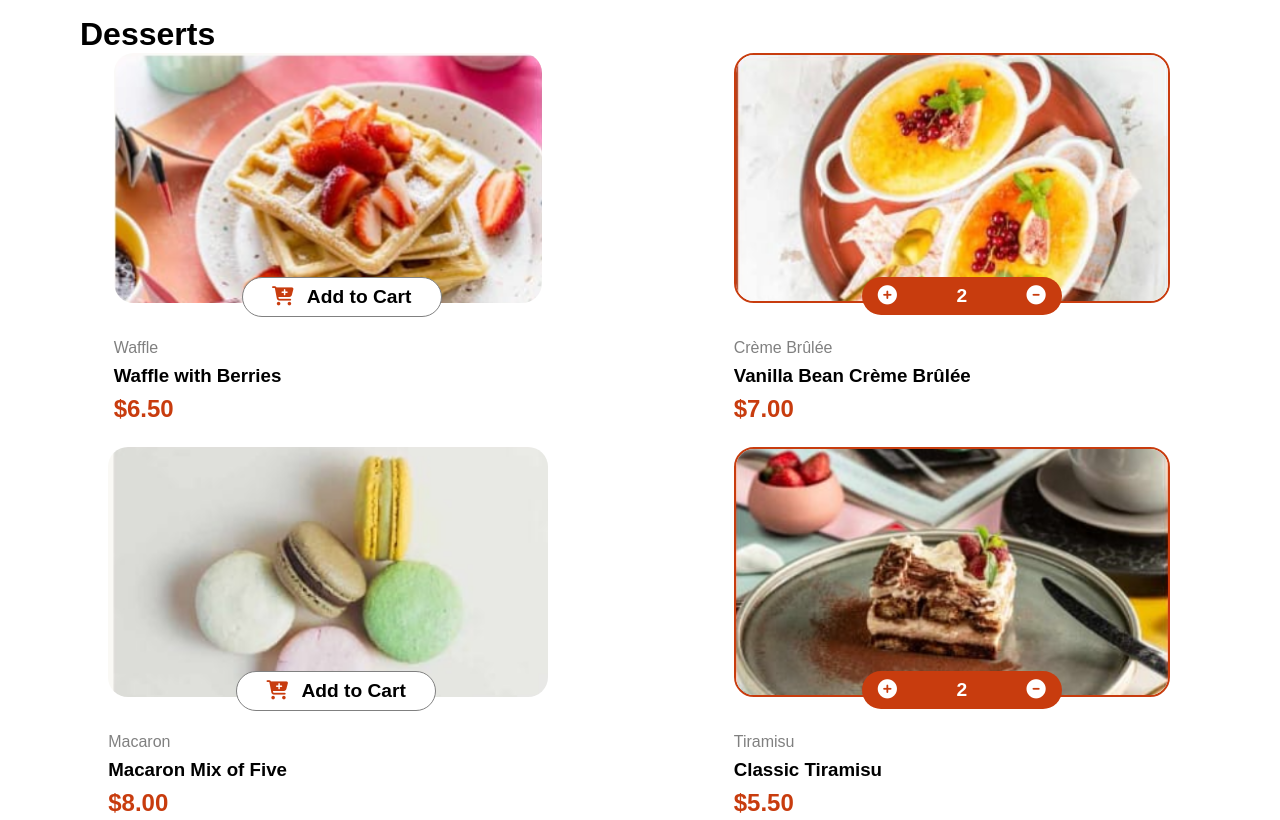
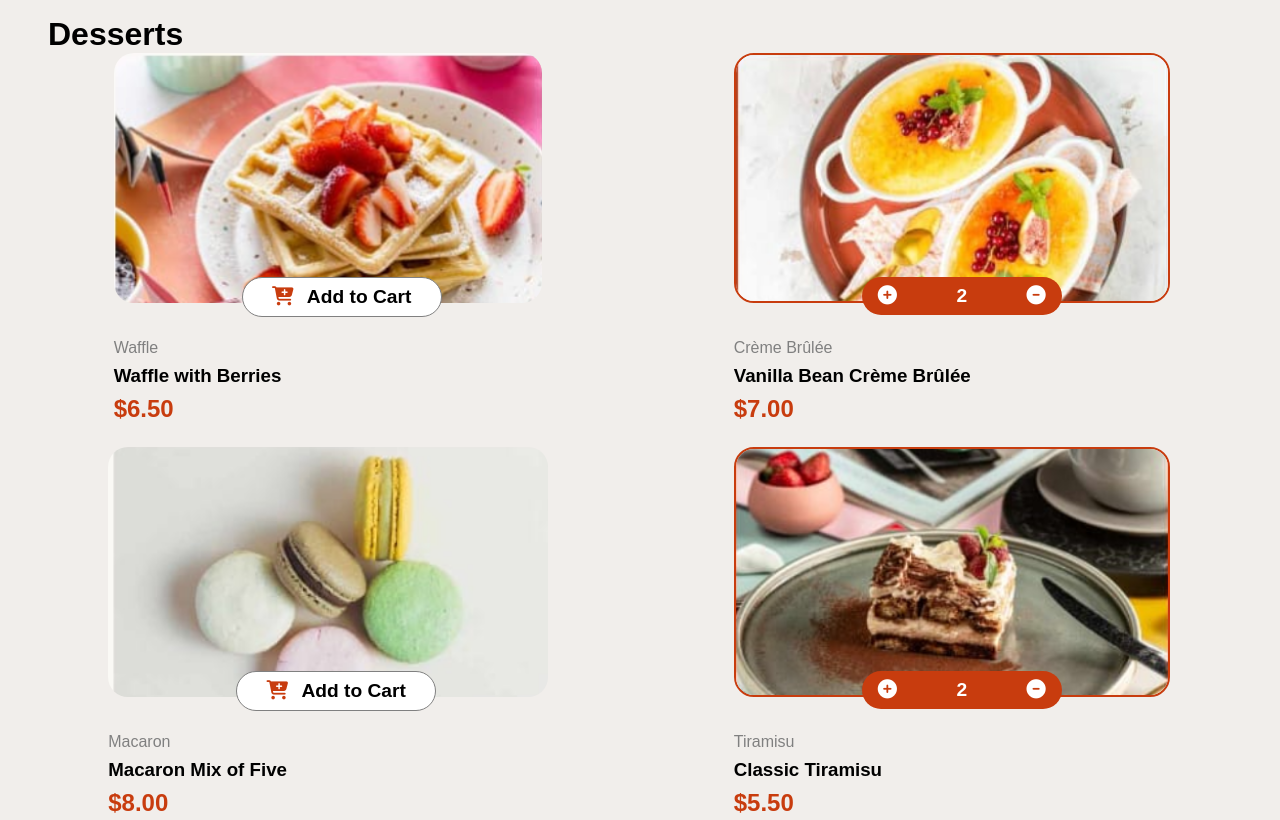
Before and after one commit to You-Did-Bowman/Group-Work---Desserts, a plain HTML site: page index1.html in a window 1280 px wide. Shown: the top 820 px of the page. Drawn offline with Linux system fonts and the light colour scheme.

Commit message:
added media requiries

```diff
--- a/style1.css
+++ b/style1.css
@@ -12,7 +12,7 @@ h1 {
   justify-self: start;
 
   padding-top: 1rem;
-  padding-left: 5rem;
+  padding-left: 3rem;
 }
 
 .product__wrapper {
@@ -90,3 +90,9 @@ h1 {
     border: 2px solid #c83c0e;
   }
 }
+
+@media (min-width: 800px) {
+    body {
+        background: #f1eeeb;
+    }
+}
```
